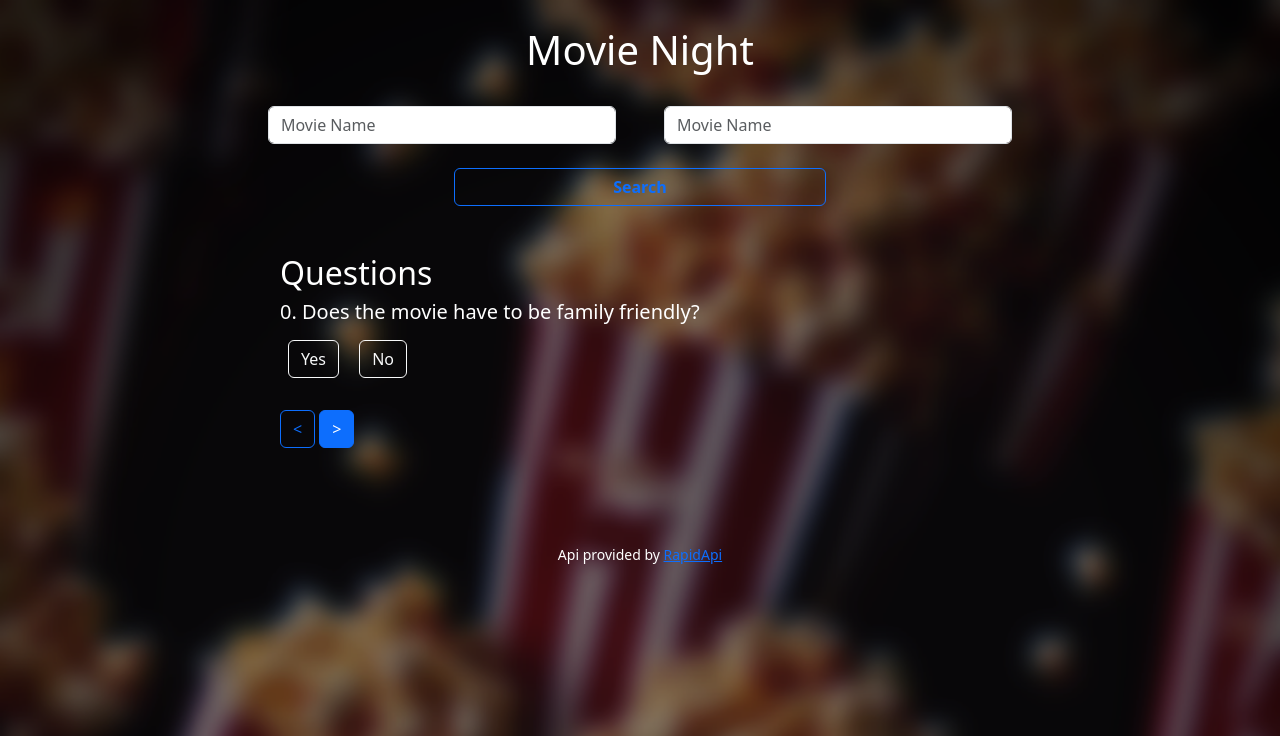
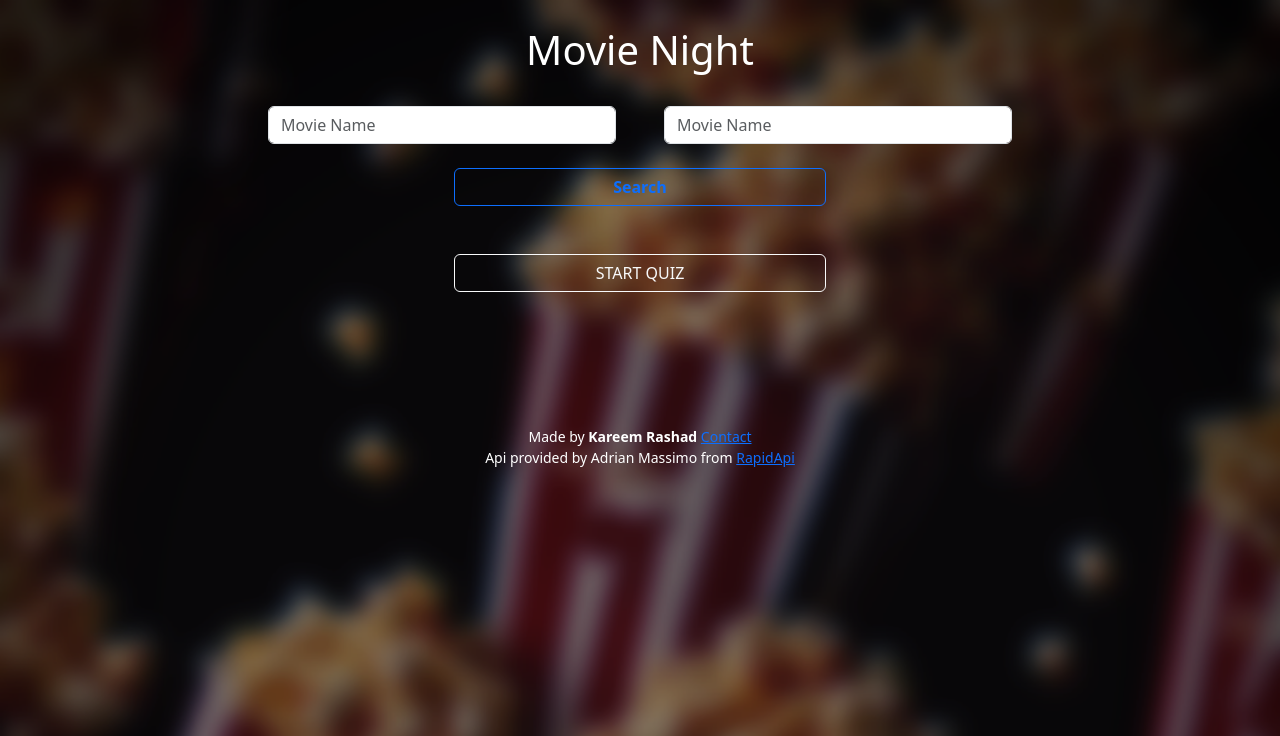
Before and after one commit to kareem-xyz/movienight, a Flask app: page /test in a window 1280 px wide. Shown: the top 736 px of the page. Run offline with Flask 3, Linux system fonts and the light colour scheme.

Commit message:
21/02 Rendering and changing questions. Done: Basic questions rendering function for text based single select question is finished. Finished work on the question changing function.
Next:
1. Continue writing "rendering questions" particularly:
    - Rendering the multiSelect text questions.
    - Rendering image questions (might have to delay till after writing the saveAnswer() and calculatePoints() functions)
    - Styling the questions div to remain consistent and not affect the footer buttons locations.

2. Start writing saveAnswer() function:
    - function goal is to simply record the answer for each question. Probably using helper function for each question type.
    - code might be affected by the calculatePoints() function later on. Including HTML or JSON file for questions.

PS. might be the time to merge test.html and fight.html

```diff
--- a/app.py
+++ b/app.py
@@ -15,7 +15,9 @@ executor = ThreadPoolExecutor()
 
 @app.route('/test')
 def test():
-    return render_template('test.html')
+    with open('static/tests/questions.json', 'r') as f:
+        questions_json = json.load(f)
+    return render_template('test.html', questions=questions_json['questions'])
 # Load index
 @app.route('/')
 def index():
@@ -111,4 +113,4 @@ def fight():
     with open('tests/questions.json', 'r') as f:
         questions_json = json.load(f)
 
-    return render_template('questions.html', questions_json=questions_json, similarMovies0=data_0, similarMovies1=data_1)
+    return render_template('questions.html', questions=questions_json, similarMovies0=data_0, similarMovies1=data_1)
--- /dev/null
+++ b/static/tests/q.html_main.js
@@ -0,0 +1,165 @@
+// some work should be done in this to adjust number of questions accordingly. for example if both questions are for adults.
+const totalQuestions = Object.keys(QUESTIONS).length // Get length of object (quite annoying)
+const ANSWERS = {}
+const POINTS = {
+    'm0': {},
+    'm1': {}
+}
+for (let i = 0; i < totalQuestions; i++)
+{
+    POINTS['m0'][`q${i}`] = {};
+    POINTS['m1'][`q${i}`] = {};
+}
+let current_q = -1;
+
+const q_type_functions =
+{
+    'multiSelect' : saveAnswer_multiSelect(),
+    'singleSelect' : saveAnswer_singleSelect()
+}
+
+// Configure Radio buttons in quiz to record answers
+let radioButtons = document.querySelectorAll('.q-option');
+radioButtons.forEach(button =>
+{
+button.addEventListener('click', saveAnswer(button)) // Save answer
+q_type = QUESTIONS[button.id.slice(0,2)]['type']
+q_type_functions[''];
+});
+
+// Renders each question to the html file, based on the type of the question and its options.
+function renderQuestion(q_id)
+{
+    // Render the Question Div
+    let question = document.createElement('div');
+    question.classList.add('mb-4', 'question', 'display-hide')
+    question.id = q_id
+    let q_object = QUESTIONS[q_id]
+    let q_no = Number(q_id.charAt(1)); // Convert to int
+    let q_text = q_object['text'];
+
+    // Render Question text
+    let text_html = `<h5>${q_no}. ${q_text}</h5>`;
+    question.innerHTML = text_html;
+
+    // Render Question Answer Keys
+    answers_html = GenerateAnswersHTML(q_id);
+    question.insertAdjacentHTML('beforeend', answers_html);
+
+    // Add Question to Webpage
+    document.getElementById('questions').appendChild(question)
+}
+
+// Takes the whole question object (eg QUESTIONS['q0']) and add answers html to the html file.
+// (Requires the question to be in the html already.)
+function GenerateAnswersHTML(q_id)
+{
+    let q_object = QUESTIONS[q_id]
+    let q_no = q_id.charAt(1)
+    // if Question is of type singleSelect
+    if (q_object['type'] == 'singleSelect')
+    {
+        let keys_html = '';
+        // Render the singleSelect answer keys (all are of type text)
+        for (let k in q_object['options']['keys'])
+        {
+            key = q_object['options']['keys'][k]
+            _no = k.charAt(1)
+            // Render Elements of answer
+            let inputElement = `<input type='radio' class='btn-check q-option' name='options-base${q_no}' id='${q_id}-option${_no}' value='${key['value']} data-related-movie=''>`
+            let labelElement = `<label class='m-2 btn btn-outline-light' for='${q_id}-option${_no}'>${key['text']}</label>`
+            let key_html = inputElement + labelElement;
+            keys_html += key_html;
+        }
+        return keys_html;
+    }
+
+    // if question is of type multiSelect
+    else if (q_object['type'] == 'multiSelect'){
+        // should generate a new type of input and label elements that will support multi select up to a certain limit. have to read into bootstrap again and might have to use a variable to limit the number of answers ( perhaps using ANSWERS[]) but this is part of the scoring so will ignore for now and focus on rendering questions and changing between them.
+    }
+
+}
+// Move between questions in the quiz
+function changeQuestion(direction)
+{
+    console.log(`Before function: current_q: q${current_q}`);
+    switch(direction)
+    {
+      case 'next':
+        if (current_q >= 0 && current_q < totalQuestions - 1) // Using total_q-1 because current_q starts from 0.
+        {
+            // Hide current question, show next question
+            document.getElementById(`q${current_q}`).style.display = 'none';
+            document.getElementById(`q${++current_q}`).style.display = 'inline-block';
+
+            // save answers for previous question
+            saveAnswer(`q${current_q-1}`);
+        }
+
+        // if reached last Question
+        if (current_q == totalQuestions - 1)
+        {
+            document.getElementById('nextQuestionButton').style.visibility = 'hidden';
+            document.getElementById('finishQuizButton').style.display = 'inline-block';
+
+            // did not write html yet
+            // on its click start calculating scores and points. (server side if you want to keep the system hidden)
+        }
+        // Always show previous button on changing to next.
+        document.getElementById('previousQuestionButton').style.visibility = 'visible'
+        break;
+
+      case 'previous':
+        // If changing within range
+        if (current_q > 0 && current_q <= totalQuestions - 1) // Using total_q-1 because current_q starts from 0.
+        {
+            // Hide current question, show previous question
+            document.getElementById(`q${current_q}`).style.display = 'none';
+            document.getElementById(`q${--current_q}`).style.display = 'inline-block';
+
+            // save answers for previous question
+            saveAnswer(`q${current_q+1}`)
+        }
+
+        if (current_q == 0){
+            // hide previous question button
+            document.getElementById('previousQuestionButton').style.visibility = 'hidden';
+        }
+
+        // Always show Next question button on changing to previous.
+        document.getElementById('nextQuestionButton').style.visibility = 'visible'
+        break;
+
+      case 'start':
+        // Remove button, show first question, and next question button
+        document.getElementById('startQuizButton').remove();
+        document.getElementById('questions').style.display = 'inline-block';
+        document.getElementById('nextQuestionButton').style.visibility = 'visible';
+        document.getElementById(`q${++current_q}`).style.display = 'inline-block';
+
+    // Idk if this will ever trigger :)
+    default:
+        console.log('DO NOT MESS WITH MY WEBPAGE PLEASE. I can barely write code, so might have put a Remove("C/System32") somewhere')
+    }
+    console.log(`After function: current_q: q${current_q} \n`)
+}
+
+function saveAnswer(input)
+{
+// let q_id = (input.id).slice(0,2)
+// ANSWERS[q_id] = input.value
+}
+
+// Ran from ANSWERS. scores points for each selected option. Should not add more points per multiple clicks.
+function saveAnswer_multiSelect(input)
+{
+
+// let related_movie = input.getAttribute('data-related-movie')
+// let q_id = (input.id).slice(0,2)
+//     POINTS[related_movie][q_id]
+}
+
+function saveAnswer_singleSelect(input)
+{
+}
--- a/tests/questions_helpers.js
+++ b/static/tests/questions_helpers.js
@@ -1,10 +1,14 @@
 // Use the `eval()` function to convert the string to a function call
-function RunQuestionCheck(question_id){
+function RunQuestionCheck(question_no)
+{
     // question_id is the 'q' + number of question. So first question is 'q0' for example.
-    eval(question_id + "_helper()");
+    q_id = `q${question_no}`
+    eval(`${question_id}_helper()`);
 }
 
 // Helper functions are because each question has a different input way to add its answers
 // All functions take the answers from the ANSWERS object.
-function q0_helper(answer){
+function q0_helper(answer)
+{
+
 }
--- a/templates/layout.html
+++ b/templates/layout.html
@@ -57,7 +57,7 @@
             {% endblock %}
             <br><br>
             <footer class="mb-5 small text-center">
-                Api provided by <a href="https://rapidapi.com/SAdrian/api/moviesdatabase/">RapidApi</a>
+                Made by <strong>Kareem Rashad</strong> <a href="">Contact</a> <br> Api provided by Adrian Massimo from <a href="https://rapidapi.com/SAdrian/api/moviesdatabase/">RapidApi</a>
             </footer>
         </div>
         <script src="static/layout.js"></script>
--- a/templates/test.html
+++ b/templates/test.html
@@ -1,25 +1,35 @@
 {% extends 'layout.html' %}
 {% block body %}
-<div class="container text-start" id="questions">
-    <h2>Questions</h2>
-    <div class='mb-4 question' id="q0">
-        <h5>0. Does the movie have to be family friendly?</h5>
-        <input type="radio" class="btn-check q-option" name="options-base1" id="q0-option0" value="true" data-q-type="conditional" data-related-movie="">
-        <label class="m-2 btn btn-outline-light" for="q0-option0">Yes</label>
-        <input type="radio" class="btn-check q-option" name="options-base1" id="q0-option1" value="false"data-related-movie="">
-        <label class="m-2 btn btn-outline-light" for="q0-option1">No</label>
+<button id='startQuizButton' type="button" class="btn btn-outline-light w-50" onclick="changeQuestion('start')">START QUIZ</button>
+<div class="container text-start">
+    <div class="container text-start" id="questions" style="display:none">
+        <h2>Questions</h2>
     </div>
     <div class="footer">
-        <button type="button" class="btn btn-outline-primary"><</button>
-        <button type="button" class="btn btn-primary">></button>
+        <button type="button" class="btn btn-outline-primary" style="visibility:hidden"id="previousQuestionButton" onclick="changeQuestion('previous')">&lt;</button>
+        <button type="button" class="btn btn-outline-primary" style="visibility:hidden" id="nextQuestionButton" onclick="changeQuestion('next')">&gt;</button>
     </div>
+
 <!-------------------------------------------------------------------><br><br>
-
 </div>
+<button type="button" class="btn btn-primary" style="display:none" id="finishQuizButton" onclick="finishQuiz()">FINISH QUIZ</button>
 {% endblock %}
 
 {% block scripts_body %}
 <script src="static/helpers.js"></script>
-<script src="tests/q.html_main.js"></script>
-<script src="tests/questions_helpers.js"></script>
+
+<script>
+    const QUESTIONS = JSON.parse('{{questions | tojson | safe}}');
+    // After page load
+    document.addEventListener("DOMContentLoaded", function (){
+        // Render questions
+        let totalQuestions = 0
+        for (let q in QUESTIONS)
+        {
+            renderQuestion(q);
+        }
+      });
+</script>
+<script src="static/tests/questions_helpers.js"></script>
+<script src="static/tests/q.html_main.js"></script>
 {% endblock %}
```
Also changed, not shown: nexttask.txt (added, +12 -0 lines), static/tests/pseudo.js (added, +28 -0 lines), static/tests/questions.json (renamed from tests/questions.json, +1 -1 lines), tests/q.html_main.js (deleted, +0 -65 lines), static/tests/example_2_custom_info.json (renamed from tests/example_2_custom_info.json), static/tests/example_inception.json (renamed from tests/example_inception.json), static/tests/testcode_modals.html (renamed from tests/testcode_modals.html).
